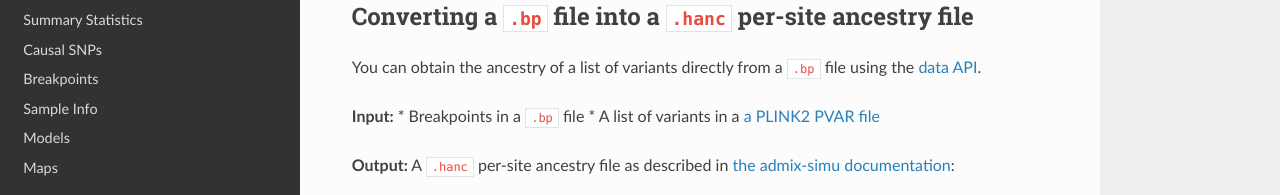
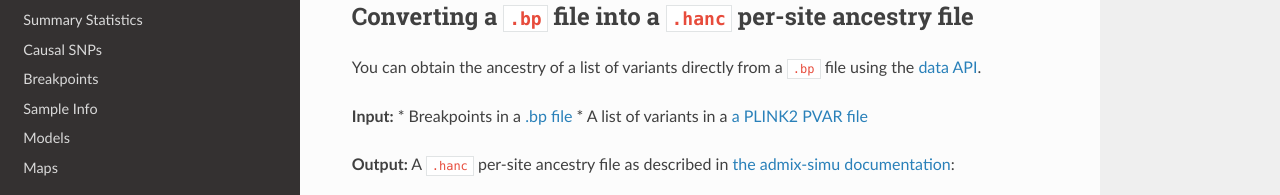
Before and after one commit to CAST-genomics/haptools, a Sphinx documentation site: the page built from docs/api/examples.rst, in a window 1280 px wide and 900 px high, scrolled down 2118 px, cut to the strip 0-349 px from the top of the window. Shown: the part 151-346 px from the top of the strip. Built offline with Sphinx 7.4.7 and the Read the Docs theme 3.1.0, drawn with Linux system fonts in a browser that asks for light colours; part of the change alters nothing that is shown.

```diff
--- a/docs/api/examples.rst
+++ b/docs/api/examples.rst
@@ -114,7 +114,7 @@ Converting a ``.bp`` file into a ``.hanc`` per-site ancestry file
 You can obtain the ancestry of a list of variants directly from a ``.bp`` file using the :ref:`data API <api-data-bp2anc>`.
 
 **Input:**
-* Breakpoints in a ``.bp`` file
+* Breakpoints in a :ref:`.bp file <formats-breakpoints>`
 * A list of variants in a :ref:`a PLINK2 PVAR file <formats-genotypesplink>`
 
 **Output:** A ``.hanc`` per-site ancestry file as described in `the admix-simu documentation <https://github.com/williamslab/admix-simu/tree/master?tab=readme-ov-file#per-site-ancestry-values>`_:
```
